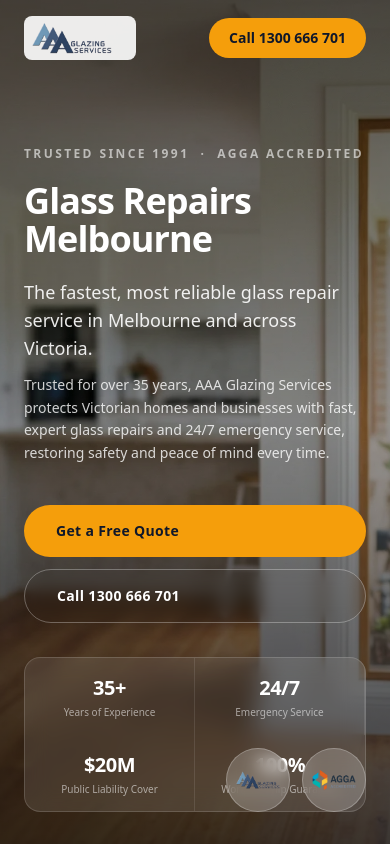
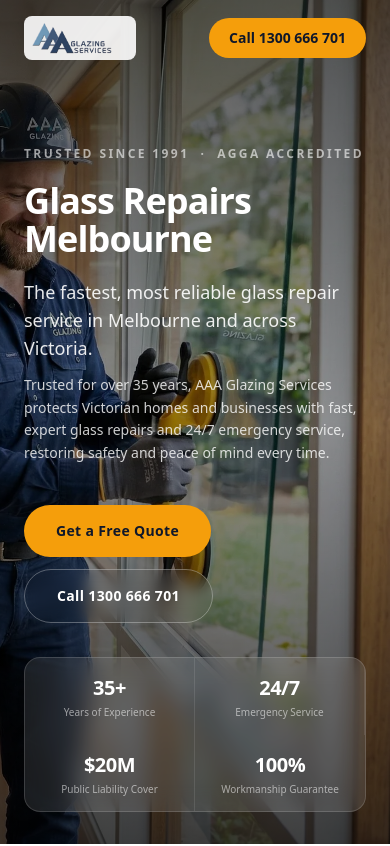
Before and after one commit to engelgatus/aaa-glazing-landing, a Next.js app: page / in a window 390 px wide. Shown: the top 846 px of the page. Built offline with nearby package versions, Linux system fonts and the light colour scheme.

Commit message:
fix(hero): adjust image alignment and button styles for better responsiveness

```diff
--- a/src/components/sections/Hero.tsx
+++ b/src/components/sections/Hero.tsx
@@ -34,7 +34,7 @@
           priority
           quality={85}
           sizes="100vw"
-          className="object-cover object-center"
+          className="object-cover object-right md:object-center"
         />
         <div className="absolute inset-0 bg-linear-to-b from-black/65 via-black/40 to-black/75" />
       </div>
@@ -89,17 +89,17 @@
               initial="hidden"
               animate="visible"
               variants={fadeUp}
-              className="flex flex-col sm:flex-row gap-3 w-full"
+              className="flex flex-col items-start gap-3 sm:flex-row sm:items-center"
             >
               <a
                 href="#quote"
-                className="bg-accent text-text font-bold px-8 py-4 rounded-full text-sm tracking-wide hover:opacity-90 transition-opacity duration-200"
+                className="bg-accent text-text font-bold px-8 py-4 rounded-full text-sm tracking-wide hover:opacity-90 transition-opacity duration-200 whitespace-nowrap"
               >
                 Get a Free Quote
               </a>
               <a
                 href="tel:1300666701"
-                className="border border-white/30 text-white font-semibold px-8 py-4 rounded-full text-sm tracking-wide hover:bg-white/10 transition-colors duration-200 backdrop-blur-sm"
+                className="border border-white/30 text-white font-semibold px-8 py-4 rounded-full text-sm tracking-wide hover:bg-white/10 transition-colors duration-200 backdrop-blur-sm whitespace-nowrap"
               >
                 Call 1300 666 701
               </a>
@@ -136,13 +136,13 @@
 
         </div>
 
-        {/* Badges — absolutely pinned to bottom-right of section */}
+        {/* Badges — hidden on mobile, visible sm+ */}
         <motion.div
           custom={7}
           initial="hidden"
           animate="visible"
           variants={fadeUp}
-          className="absolute bottom-8 right-6 flex items-center gap-3"
+          className="absolute bottom-8 right-6 hidden sm:flex items-center gap-3"
         >
           <div className="w-16 h-16 sm:w-20 sm:h-20 rounded-full bg-white/20 backdrop-blur-sm border border-white/25 flex items-center justify-center shrink-0">
             <div className="relative w-11 h-11 sm:w-14 sm:h-14">
```
